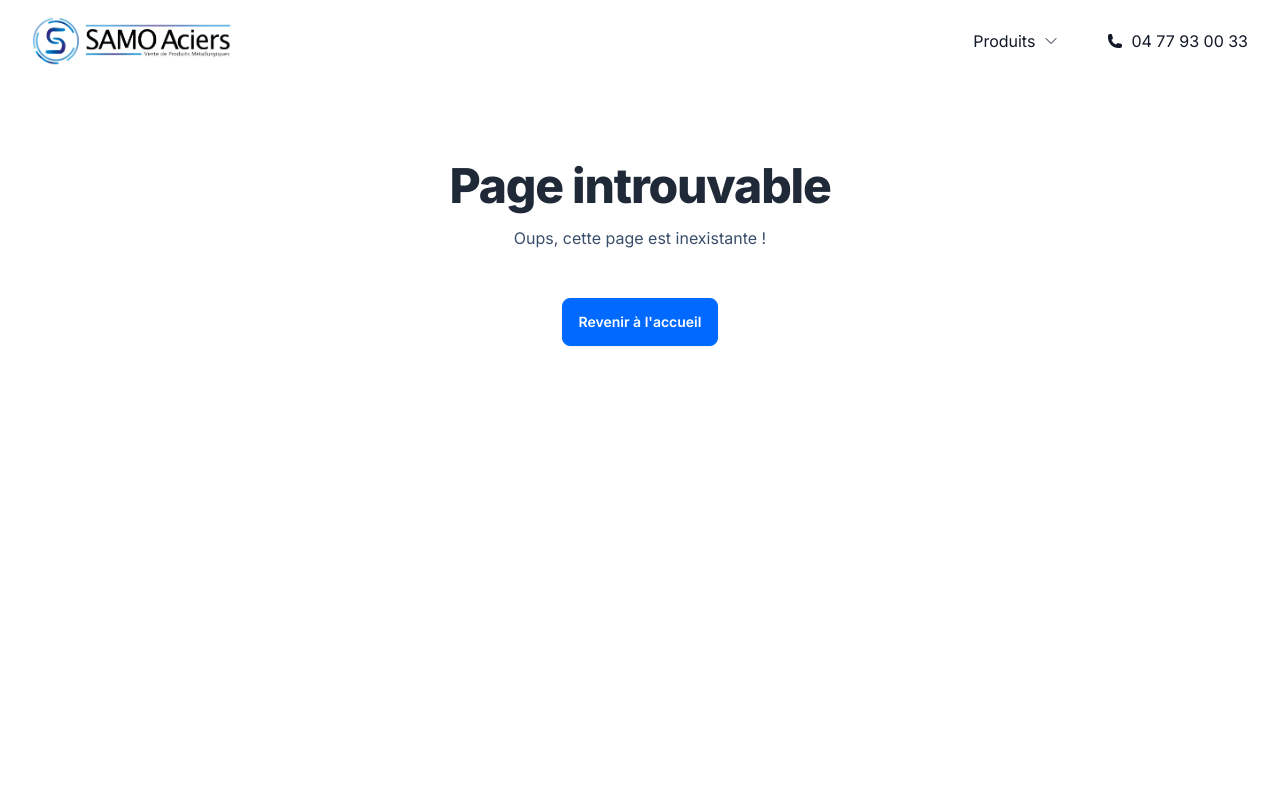
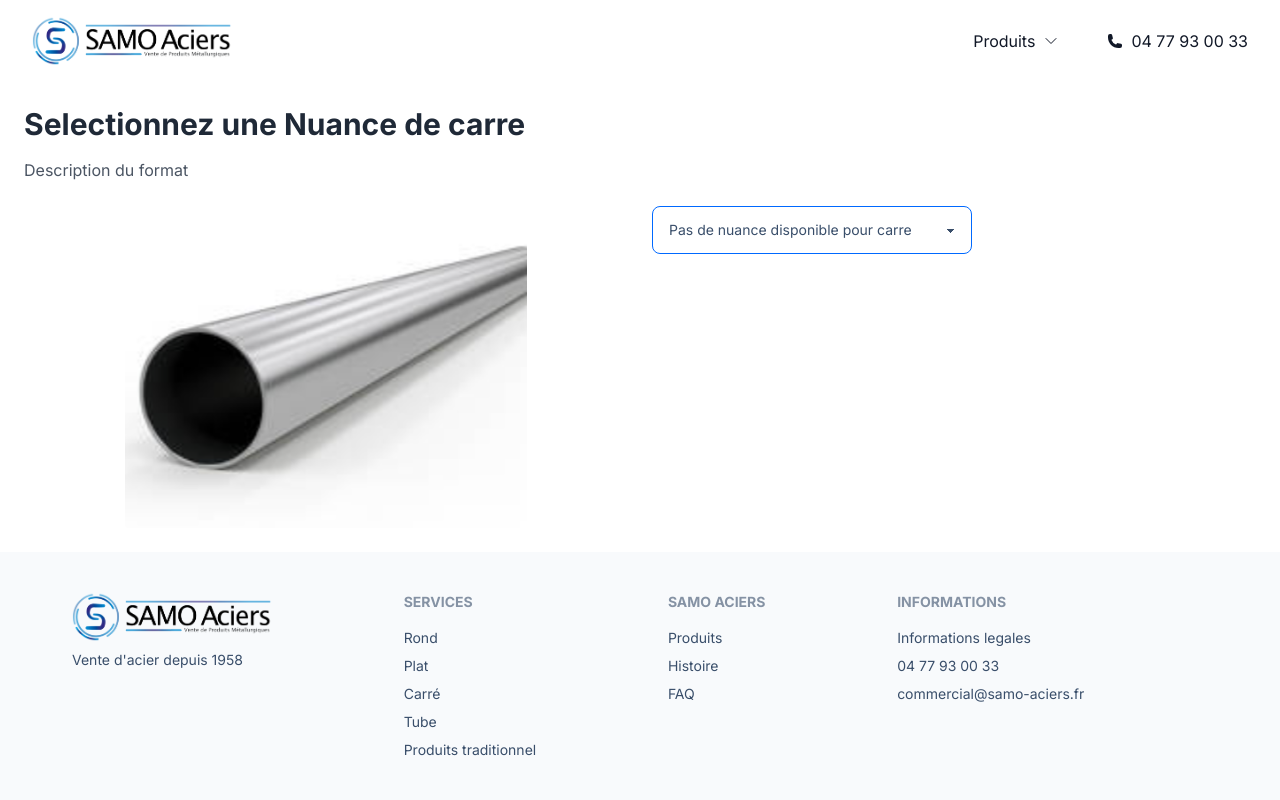
Before and after one commit to GN13008/samoNext, a Next.js app: page /produit/carre in a window 1280 px wide. Before the commit this address had no page. Shown: the top 800 px of the page. Built offline with nearby package versions, Linux system fonts and the light colour scheme.

Commit message:
init pages produits

```diff
--- a/app/produit/exemple/page.tsx
+++ b/app/produit/[format]/[nuance]/page.tsx
@@ -1,3 +1,7 @@
+"use client";
+import { fakeData } from "@/utils/fake-db";
+import { notFound, usePathname } from "next/navigation";
+
 function Table() {
   const data = [
     ["Nuance", "E355+SR"],
@@ -61,17 +65,25 @@ function Table() {
 }
 
 export default function ExempleProduct() {
+  const pathname = usePathname();
+  const args = pathname.split("/");
+  const format = args[2];
+  const nuance = args[3];
+  if (
+    ["rond", "carre", "hexagone", "plat"].indexOf(format) < 0 ||
+    fakeData[format][nuance] === undefined
+  ) {
+    notFound();
+  }
+  const data = fakeData[format][nuance];
+
+  console.log("hi", data);
   return (
     <div className="max-w-screen-xl mx-auto p-6">
       {/* {/* Titre principal */}
-      <h1 className="text-3xl font-bold mb-4">
-        Tube acier rodé / galeté H8 – E355+SR
-      </h1>
+      <h1 className="text-3xl font-bold mb-4">Rond S235</h1>
       {/* Description produit */}
-      <p className="text-gray-600 mb-6">
-        Tubes rodés sans soudure en acier soumis à un recuit de détente pour
-        limiter les tensions – Tolérance H8
-      </p>
+      <p className="text-gray-600 mb-6">{data.description}</p>
       {/* Section principale avec image et sélections */}
       <div className="grid grid-cols-1 md:grid-cols-2 gap-6">
         {/* Image produit */}
@@ -84,19 +96,19 @@ export default function ExempleProduct() {
         </div>
         {/* Formulaire de sélection */}
         <div>
-          <form action="/ajouter_devis" method="POST" className="space-y-4">
+          {/* <form action="/ajouter_devis" method="POST" className="space-y-4"> */}
           {/* Sélection du diamètre intérieur */}
-            <div>
+          <div className="flex flex-col gap-4 mb-4">
+            {data.dims.map((dim, i) => (
+              <div key={i}>
+                {dim.type == "list" && (
+                  <div className="">
                     <label className="block text-lg font-medium text-gray-700">
-                Diamètre intérieur (mm)
+                      {dim.label}
                     </label>
                     {/* <label for="diametre_interieur" className="block text-lg font-medium text-gray-700">Diamètre intérieur (mm)</label> */}
                     <div className="grid grid-cols-6 gap-2 mt-2">
-                {[
-                  20, 25, 25.4, 30, 32, 35, 40, 45, 50, 55, 60, 65, 70, 75, 80,
-                  85, 90, 95, 100, 105, 110, 115, 120, 125, 130, 135, 140, 145,
-                  150, 160, 170, 180, 200,
-                ].map((diam) => (
+                      {dim.values.map((diam: any) => (
                         <button
                           key={diam}
                           type="button"
@@ -107,41 +119,22 @@ export default function ExempleProduct() {
                       ))}
                     </div>
                   </div>
-            {/* Sélection du diamètre extérieur */}
-            <div>
-              {/* <label for="diametre_exterieur" className="block text-lg font-medium text-gray-700">Diamètre extérieur (mm)</label> */}
+                )}
+                {dim.type == "range" && (
+                  <div className="">
                     <label className="block text-lg font-medium text-gray-700">
-                Diamètre extérieur (mm)
+                      {dim.label}
                     </label>
-              <div className="grid grid-cols-6 gap-2 mt-2">
-                {[
-                  30, 31.4, 35, 40, 45, 50, 55, 60, 65, 70, 75, 80, 90, 100,
-                  110, 120, 130, 140, 150, 160, 170, 180, 200,
-                ].map((diam) => (
-                  <button
-                    key={diam}
-                    type="button"
-                    className="border rounded-md py-2 px-4 bg-gray-100 hover:bg-gray-200 focus:bg-indigo-600 focus:text-white"
-                  >
-                    {diam}
-                  </button>
+                    <p>
+                      De {dim.values[0]} à {dim.values[1]}
+                    </p>
+                  </div>
+                )}
+              </div>
             ))}
           </div>
-            </div>
-            {/* Longueur */}
-            <div>
-              {/* <label for="longueur" className="block text-lg font-medium text-gray-700">Longueur (mm)</label> */}
-              <label className="block text-lg font-medium text-gray-700">
-                Longueur (mm)
-              </label>
-              <p>De tant à taaaaaaant</p>
-              {/* <input
-                type="number"
-                id="longueur"
-                name="longueur"
-                className="mt-2 block w-full border-gray-300 rounded-md shadow-sm"
-              /> */}
-            </div>
+          {/* Sélection du diamètre extérieur */}
+
           {/* Option certificat */}
           {/* <div className="flex items-center">
               <input
@@ -181,16 +174,16 @@ export default function ExempleProduct() {
               Demander un devis par téléphone
             </a>
           </div>
-          </form>
+          {/* </form> */}
         </div>
       </div>
       {/* Informations complémentaires */}
-      <div className="mt-8">
+      {/* <div className="mt-8">
         <h2 className="text-2xl font-bold mb-4">
           Informations complémentaires
         </h2>
         <Table />
-      </div>
+      </div> */}
     </div>
   );
 }
--- /dev/null
+++ b/app/produit/[format]/layout.tsx
@@ -0,0 +1,15 @@
+import { notFound } from "next/navigation";
+
+export default function RootLayout({
+  children,
+  params,
+}: Readonly<{
+  children: React.ReactNode;
+  params: { format: string };
+}>) {
+  // TODO GET ALL FORMAT FROM DB
+  if (["rond", "carre", "hexagone", "plat"].indexOf(params.format) < 0) {
+    notFound();
+  }
+  return <div className="">{children}</div>;
+}
--- /dev/null
+++ b/app/produit/[format]/page.tsx
@@ -0,0 +1,61 @@
+"use client";
+import { fakeData } from "@/utils/fake-db";
+import { usePathname, useRouter } from "next/navigation";
+
+export default function ExempleProduct({
+  params,
+}: {
+  params: { format: string };
+}) {
+  const router = useRouter();
+  const pathname = usePathname();
+  const nuances = Object.keys(fakeData[params.format]);
+  return (
+    <div className="max-w-screen-xl mx-auto p-6">
+      {/* {/* Titre principal */}
+      <h1 className="text-3xl font-bold mb-4">
+        Selectionnez une Nuance de {params.format}
+      </h1>
+      {/* Description produit */}
+      <p className="text-gray-600 mb-6">Description du format</p>
+      {/* Section principale avec image et sélections */}
+      <div className="grid grid-cols-1 md:grid-cols-2 gap-6">
+        {/* Image produit */}
+        <div>
+          <img
+            src="/acier_tube.png"
+            alt="Tube acier rodé"
+            className="w-2/3 h-auto mx-auto rounded"
+          />
+        </div>
+        <select
+          onChange={(e) => {
+            const selectedValue = e.target.value;
+            if (selectedValue) {
+              // Conserve l'URL actuelle et ajoute `selectedValue`
+              const newPath = `${pathname}/${selectedValue}`;
+              router.push(newPath); // Met à jour l'URL
+            }
+          }}
+          className="select select-primary w-full max-w-xs"
+        >
+          {nuances.length ? (
+            <option disabled selected>
+              Nuance de {params.format}
+            </option>
+          ) : (
+            <option disabled selected>
+              Pas de nuance disponible pour {params.format}
+            </option>
+          )}
+
+          {nuances.map((nuance: any, index: any) => (
+            <option key={index} value={nuance}>
+              {nuance}
+            </option>
+          ))}
+        </select>
+      </div>
+    </div>
+  );
+}
--- a/components/Header.component.tsx
+++ b/components/Header.component.tsx
@@ -26,55 +26,83 @@ const links = [
 const categories = [
   [
     {
-      href: "/produit/exemple",
+      href: "/produit/rond",
       label: "Rond",
     },
     {
-      href: "/produit/exemple",
+      href: "/produit/plat",
       label: "Plat",
-    },
-    {
-      href: "/produit/exemple",
-      label: "Carré",
-    },
-    {
-      href: "/produit/exemple",
-      label: "Tube",
-    },
-    {
-      href: "/produit/exemple",
-      label: "Profilé",
     },
   ],
   [
     {
-      href: "/produit/exemple",
-      label: "Acier standard",
+      href: "/produit/carre",
+      label: "Carré",
     },
     {
-      href: "/produit/exemple",
-      label: "Aciers alliés de mécanique",
-    },
-    {
-      href: "/produit/exemple",
-      label: "Aciers fortement alliés à outils",
+      href: "/produit/tube",
+      label: "Tube",
     },
   ],
   [
     {
-      href: "/produit/exemple",
-      label: "Aciers inoxydables",
-    },
-    {
-      href: "/produit/exemple",
-      label: "Produit non ferreux",
-    },
-    {
-      href: "/produit/exemple",
-      label: "Plastique",
+      href: "/produit/profile",
+      label: "Profilé",
     },
   ],
 ];
+// const categories = [
+//   [
+//     {
+//       href: "/produit/rond",
+//       label: "Rond",
+//     },
+//     {
+//       href: "/produit/plat",
+//       label: "Plat",
+//     },
+//     {
+//       href: "/produit/carre",
+//       label: "Carré",
+//     },
+//     {
+//       href: "/produit/tube",
+//       label: "Tube",
+//     },
+//     {
+//       href: "/produit/profile",
+//       label: "Profilé",
+//     },
+//   ],
+//   [
+//     {
+//       href: "/produit/exemple",
+//       label: "Acier standard",
+//     },
+//     {
+//       href: "/produit/exemple",
+//       label: "Aciers alliés de mécanique",
+//     },
+//     {
+//       href: "/produit/exemple",
+//       label: "Aciers fortement alliés à outils",
+//     },
+//   ],
+//   [
+//     {
+//       href: "/produit/exemple",
+//       label: "Aciers inoxydables",
+//     },
+//     {
+//       href: "/produit/exemple",
+//       label: "Produit non ferreux",
+//     },
+//     {
+//       href: "/produit/exemple",
+//       label: "Plastique",
+//     },
+//   ],
+// ];
 
 // const cta = <ButtonSignin extraStyle="btn-primary" />;
 
@@ -276,7 +304,7 @@ const Header = () => {
                 {categorie.map((produit) => (
                   <li>
                     <a
-                      href="/produit/exemple"
+                      href={produit.href}
                       className="block p-3 rounded-lg hover:bg-gray-50 "
                     >
                       <div className="font-semibold">{produit.label}</div>
@@ -394,7 +422,7 @@ const Header = () => {
                           {categorie.map((produit) => (
                             <li>
                               <a
-                                href="/produit/exemple"
+                                href={produit.href}
                                 className="block py-3 rounded-lg hover:bg-gray-50 "
                               >
                                 <div className="font-semibold">
--- a/components/data.tsx
+++ b/components/data.tsx
@@ -4,34 +4,34 @@ export const products = [
     img: "/acier_rond.png",
     content: "Un texte sur le produit",
     cta: "Découvrir",
-    link: "/produit/exemple",
+    link: "/produit/rond",
   },
   {
     title: "Plat",
     img: "/acier_plat.png",
     content: "Un texte sur le produit",
     cta: "Découvrir",
-    link: "/produit/exemple",
+    link: "/produit/plat",
   },
   {
     title: "Carré",
     img: "/acier_corniere.png",
     content: "Un texte sur le produit",
     cta: "Découvrir",
-    link: "/produit/exemple",
+    link: "/produit/carre",
   },
   {
     title: "Tube",
     img: "/acier_tube.png",
     content: "Un texte sur le produit",
     cta: "Découvrir",
-    link: "/produit/exemple",
+    link: "/produit/tube",
   },
   {
     title: "Produits traditionnel",
     img: "/acier_tous.png",
     content: "(Cornière, tube, carré, ...)",
     cta: "Découvrir",
-    link: "/produit/exemple",
+    link: "/produit/produits-traditionnels",
   },
 ];
--- a/components/homePage/products.component.tsx
+++ b/components/homePage/products.component.tsx
@@ -69,7 +69,7 @@ export default function ProductsSection() {
             <div className="w-1/2 lg:w-1/5 p-4">
               <a
                 key={i}
-                href="/produit/exemple"
+                href={prod.link}
                 className="relative flex flex-col justify-center overflow-hidden rounded-xl shadow-md"
               >
                 <div className="group relative m-0 flex rounded-xl shadow-2xl sm:mx-auto sm:max-w-lg">
--- /dev/null
+++ b/utils/fake-db.ts
@@ -0,0 +1,75 @@
+interface displayData {
+  description: string;
+  dims: { label: string; values: any; type: "list" | "range" }[];
+}
+export const fakeData: { [nuance: string]: { [key: string]: displayData } } = {
+  rond: {
+    s235: {
+      description:
+        "Tubes rodés sans soudure en acier soumis à un recuit de détente pour limiter les tensions – Tolérance H8",
+      dims: [
+        {
+          label: "Diamètre extérieur (mm)",
+          values: [
+            "003",
+            "004",
+            "005",
+            "006",
+            "007",
+            "008",
+            "009",
+            "010",
+            "011",
+            "012",
+            "013",
+            "014",
+            "015",
+            "016",
+            "017",
+            "018",
+            "019",
+            "020",
+            "021",
+            "022",
+            "024",
+            "025",
+            "026",
+            "027",
+            "028",
+            "030",
+            "032",
+            "034",
+            "035",
+            "036",
+            "038",
+            "040",
+            "042",
+            "045",
+            "048",
+            "050",
+            "055",
+            "060",
+            "065",
+            "070",
+            "080",
+            "085",
+            "090",
+            "100",
+            "110",
+            "120",
+            "130",
+          ],
+          type: "list",
+        },
+        {
+          label: "Longueur (mm)",
+          values: ["10mm", "2m"],
+          type: "range",
+        },
+      ],
+    },
+  },
+  plat: {},
+  carre: {},
+  hexagone: {},
+};
```
Lines whose indentation alone changed are shown as unchanged.
